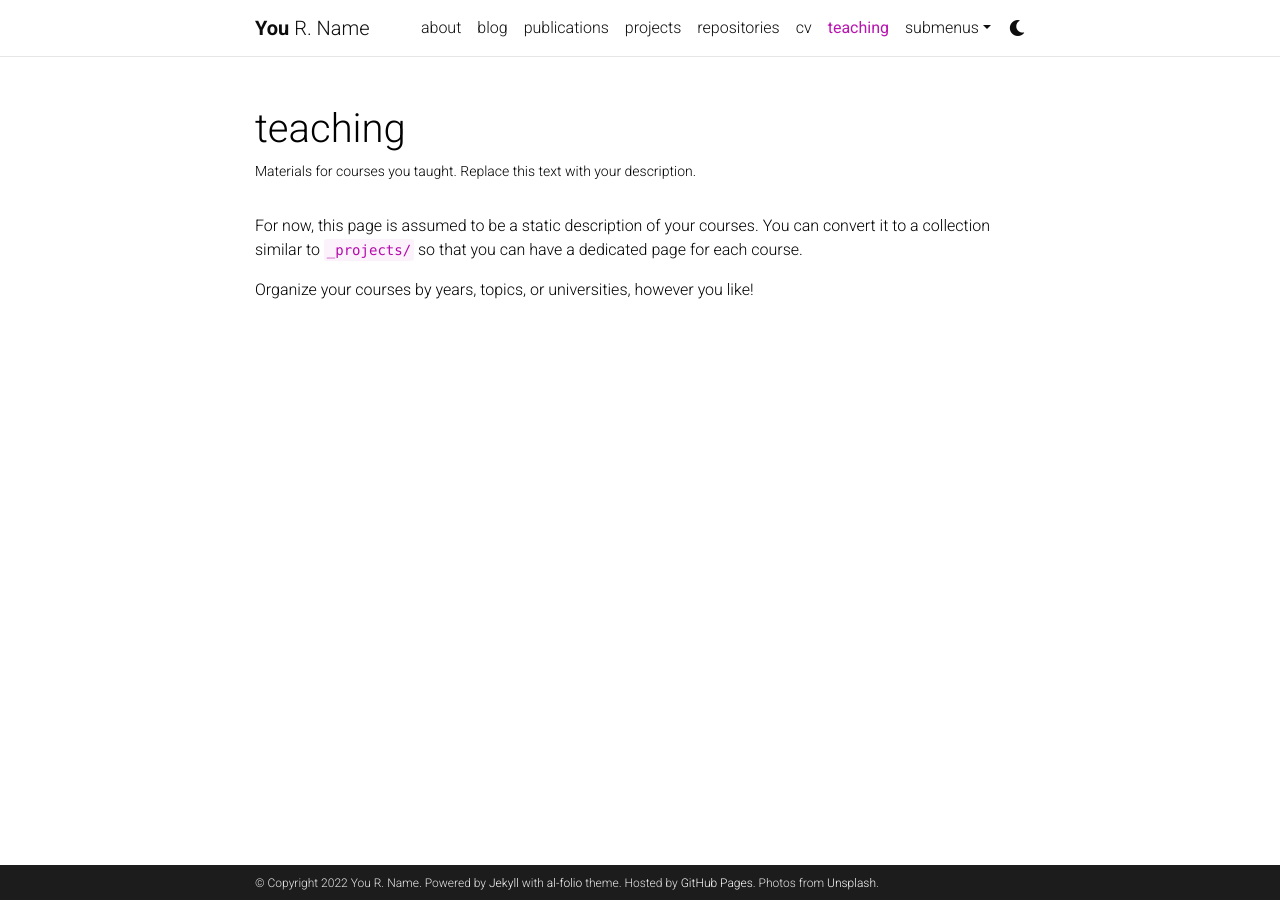
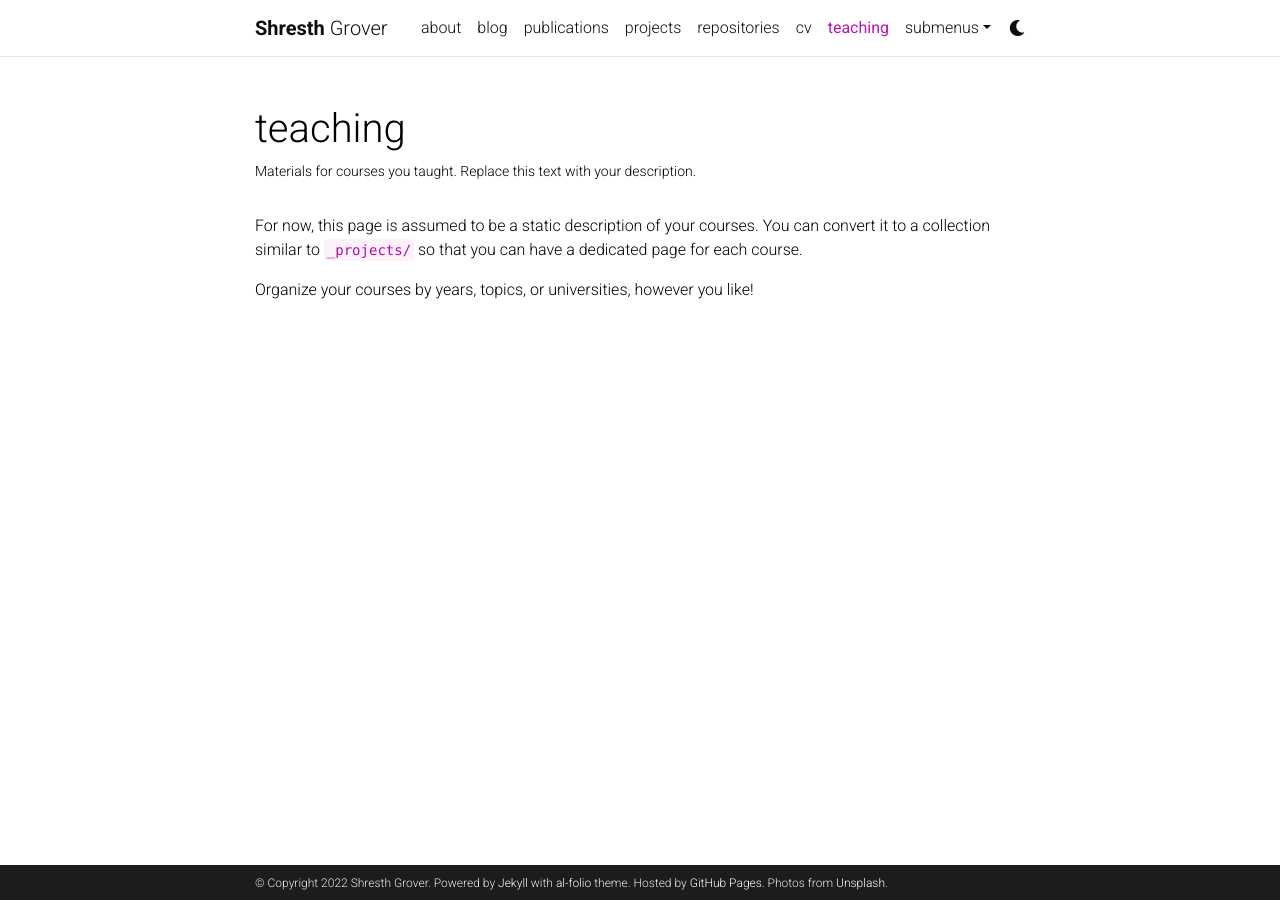
Before and after one commit to shroglck/shroglck.github.io, a Jekyll site: the page built from _pages/teaching.md, in a window 1280 px wide. Built offline with Jekyll 4.4.1, drawn with Linux system fonts in a browser that asks for light colours; comment, search, counter and statistics services are not loaded; a style sheet for code colours, icons or effects is not loaded.

Commit message:
changed config

```diff
--- a/_config.yml
+++ b/_config.yml
@@ -3,9 +3,9 @@
 # -----------------------------------------------------------------------------
 
 title: blank # the website title (if blank, full name will be used instead)
-first_name: You
-middle_name: R.
-last_name: Name
+first_name: Shresth
+middle_name:
+last_name: Grover
 email: you@example.com
 description: > # the ">" symbol means to ignore newlines until "footer_text:"
   A simple, whitespace theme for academics. Based on [*folio](https://github.com/bogoli/-folio) design.
@@ -18,8 +18,8 @@
 lang: en # the language of your site (for example: en, fr, cn, ru, etc.)
 icon: ⚛️  # the emoji used as the favicon (alternatively, provide image name in /assets/img/)
 
-url: https://alshedivat.github.io # the base hostname & protocol for your site
-baseurl: /al-folio # the subpath of your site, e.g. /blog/
+url: https://shroglck.github.io # the base hostname & protocol for your site
+baseurl: # the subpath of your site, e.g. /blog/
 last_updated: false # set to true if you want to display last updated in the footer
 impressum_path:  # set to path to include impressum link in the footer, use the same path as permalink in a page, helps to conform with EU GDPR
 
```
